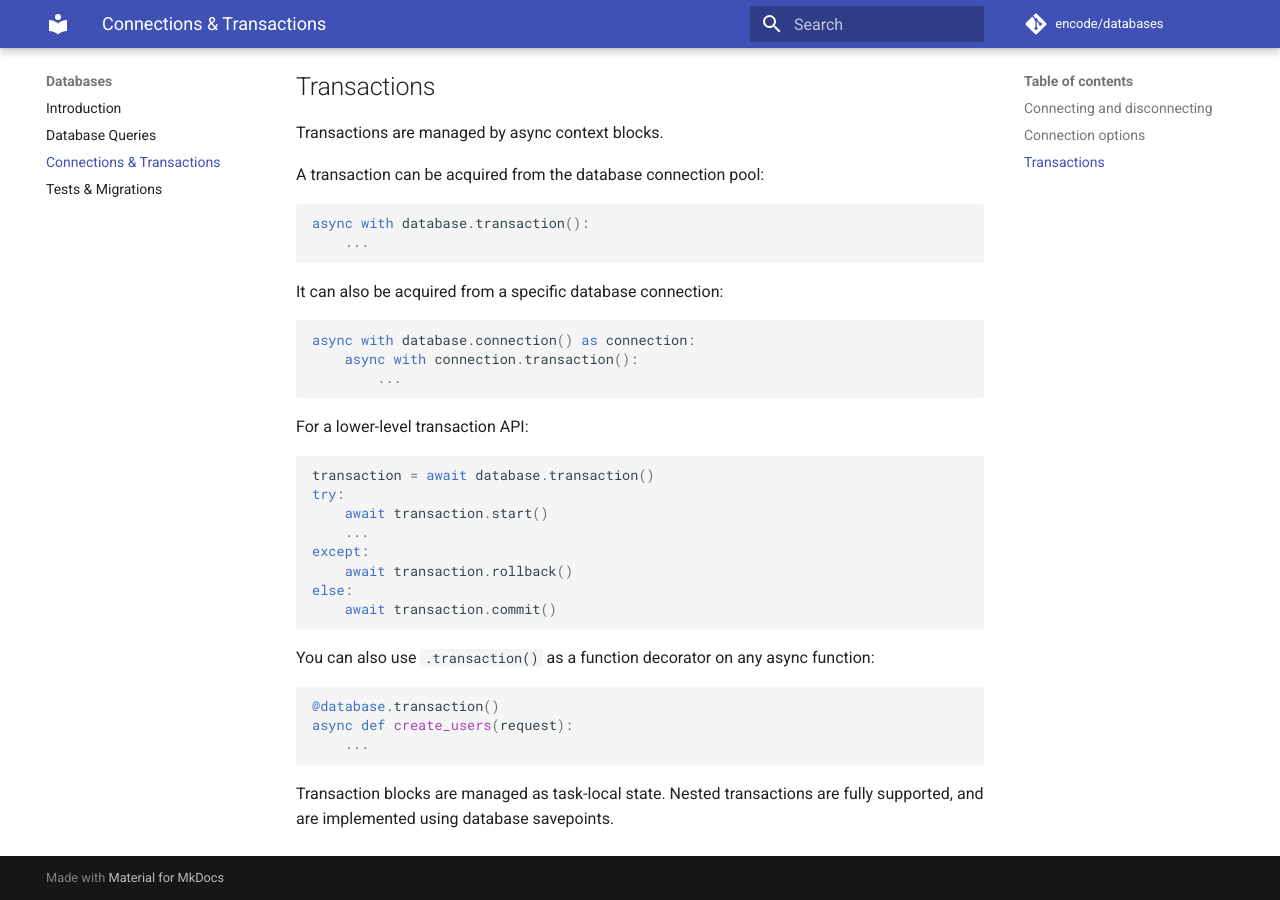
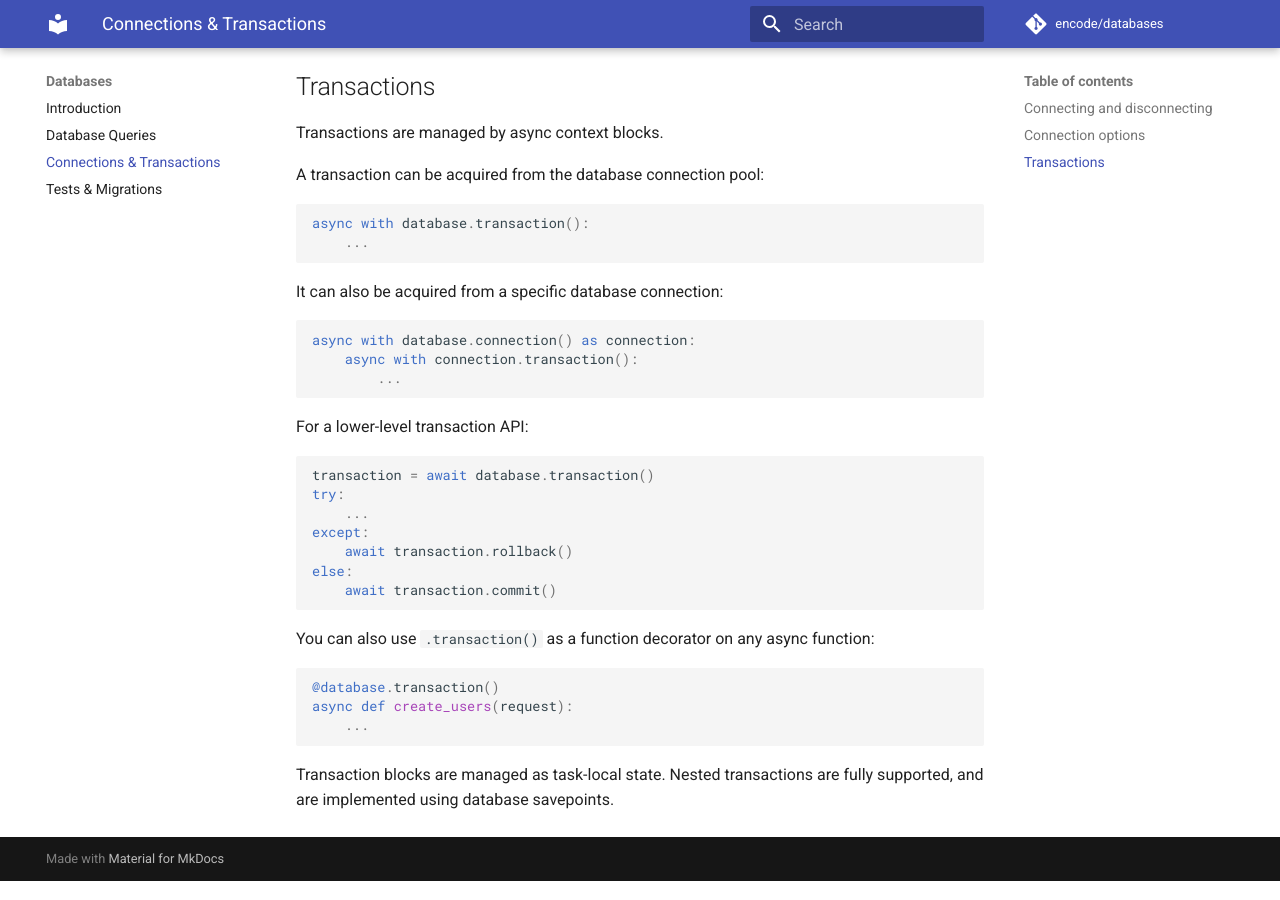
Before and after one commit to encode/databases, an MkDocs documentation site: the page built from docs/connections_and_transactions.md, in a window 1280 px wide and 900 px high, scrolled down 1234 px. Built offline with MkDocs 1.6.1 and Material for MkDocs 9.7.7, drawn with Linux system fonts in a browser that asks for light colours; comment, search, counter and statistics services are not loaded.

Commit message:
fix documentation of low level transaction (#390)

````diff
--- a/docs/connections_and_transactions.md
+++ b/docs/connections_and_transactions.md
@@ -80,7 +80,6 @@ For a lower-level transaction API:
 ```python
 transaction = await database.transaction()
 try:
-    await transaction.start()
     ...
 except:
     await transaction.rollback()
````
